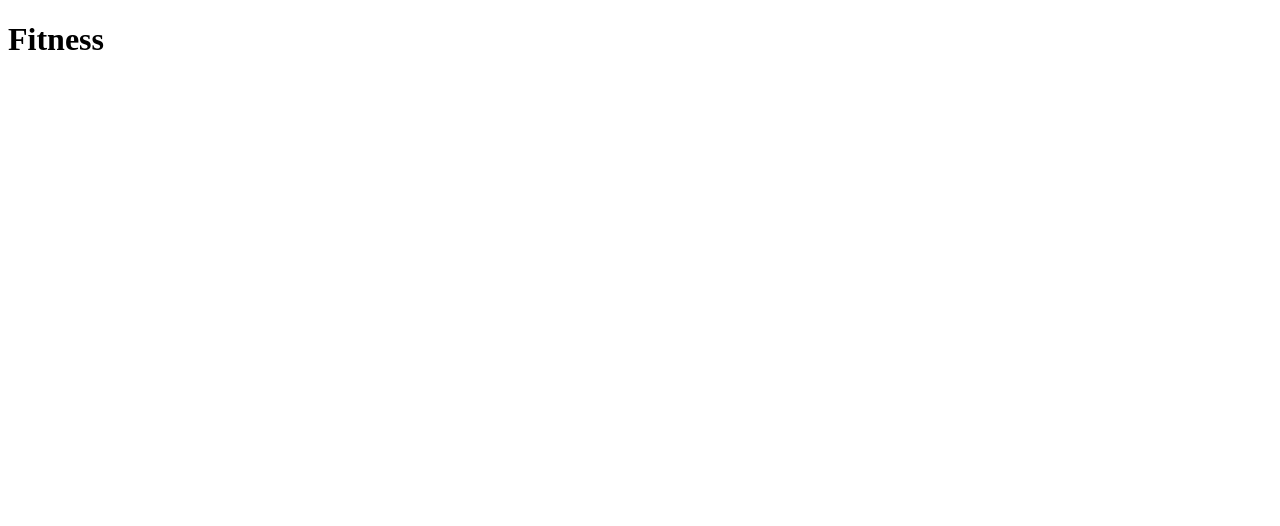
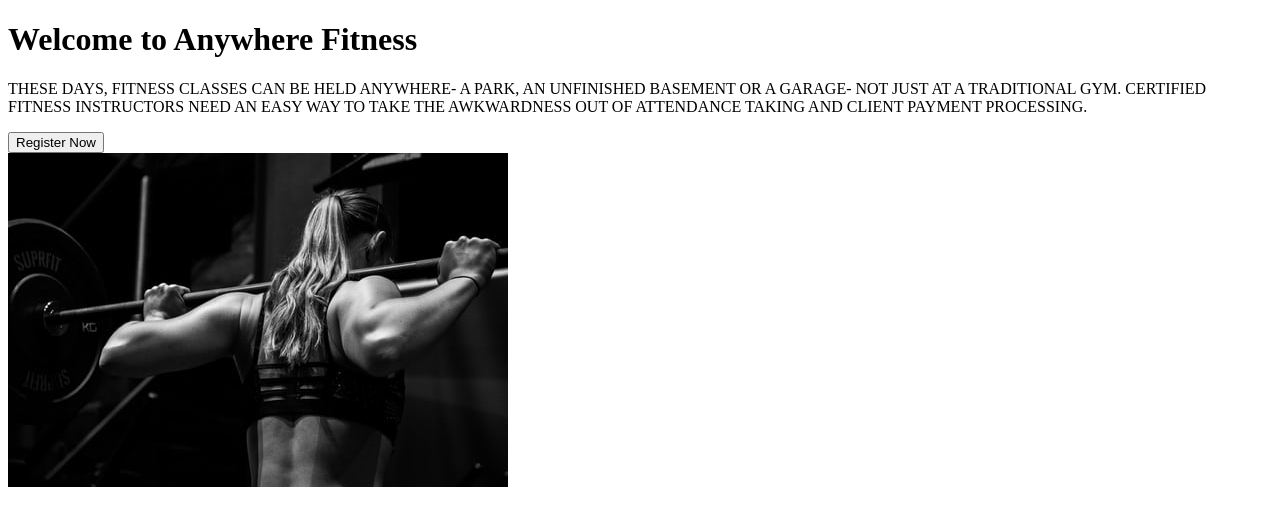
Before and after one commit to ft-anywhere-fitness-7/front-end, a React (Create React App) app in the folder front-end/: page / in a window 1280 px wide. Shown: the top 526 px of the page. Built offline with nearby package versions, Linux system fonts and the light colour scheme.

Commit message:
Homepage built no style

```diff
--- a/front-end/src/App.js
+++ b/front-end/src/App.js
@@ -1,8 +1,10 @@
+import React from 'react';
+import Home from './Home';
 
 function App() {
   return (
     <div className="App">
-      <h1>Fitness</h1>
+      <Home />
     </div>
   );
 }
--- /dev/null
+++ b/front-end/src/Home.js
@@ -0,0 +1,25 @@
+import React from 'react';
+import homeImg from './assets/fitness3.jpg'
+export default function Home(props) {
+
+    return(
+        <div>
+            <div className='container'>
+            <div className='left container'>
+                <div>
+                    <h1>Welcome to Anywhere Fitness</h1>
+                </div>
+                <div>
+                    <p>THESE DAYS, FITNESS CLASSES CAN BE HELD ANYWHERE- A PARK, AN UNFINISHED BASEMENT OR A GARAGE- NOT JUST AT A TRADITIONAL GYM. CERTIFIED FITNESS INSTRUCTORS NEED AN EASY WAY TO TAKE THE AWKWARDNESS OUT OF ATTENDANCE TAKING AND CLIENT PAYMENT PROCESSING.</p>
+                </div>
+                <div>
+                    <button>Register Now</button>
+                </div>
+            </div>
+            <div className='right container'>
+                <img src={homeImg} alt="A woman with a barbell on her back"/>
+            </div>
+            </div>
+        </div>
+    )
+}
```
Also changed, not shown: front-end/src/assets/fitness3.jpg (added).
